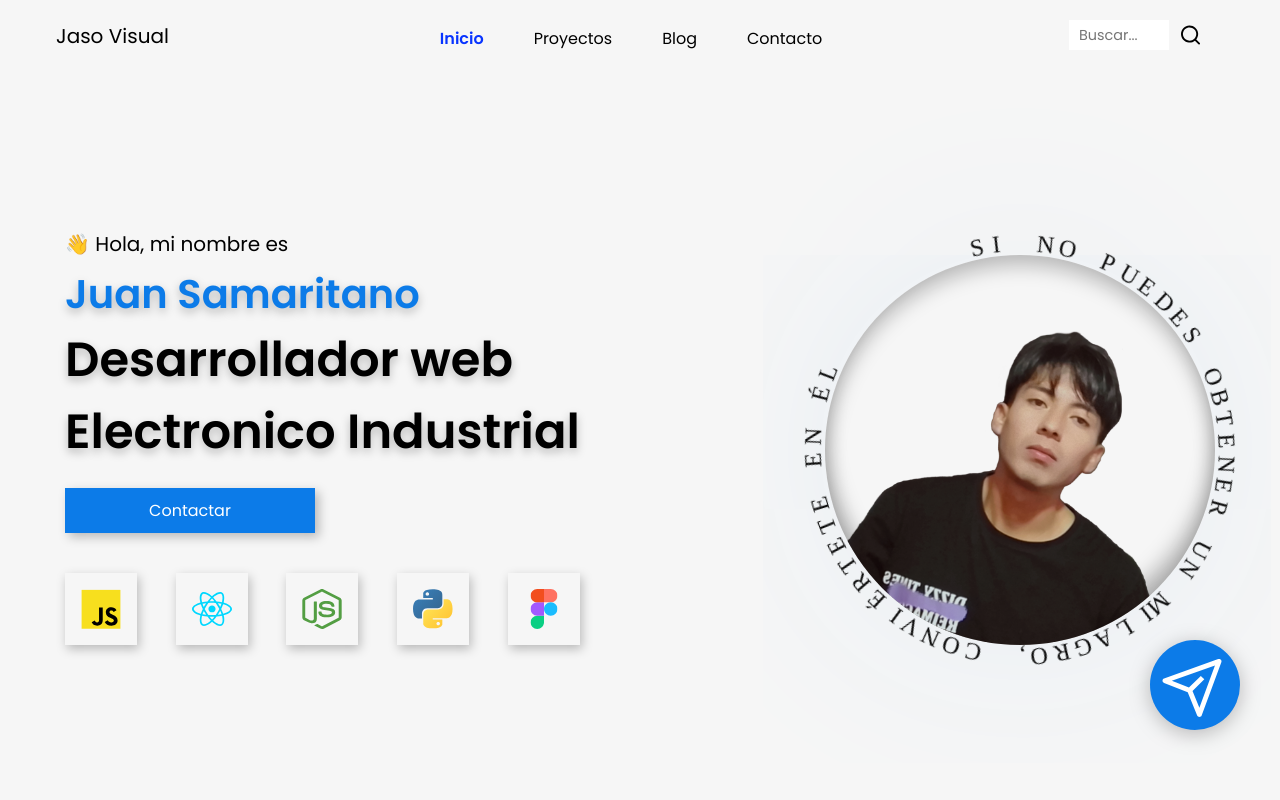
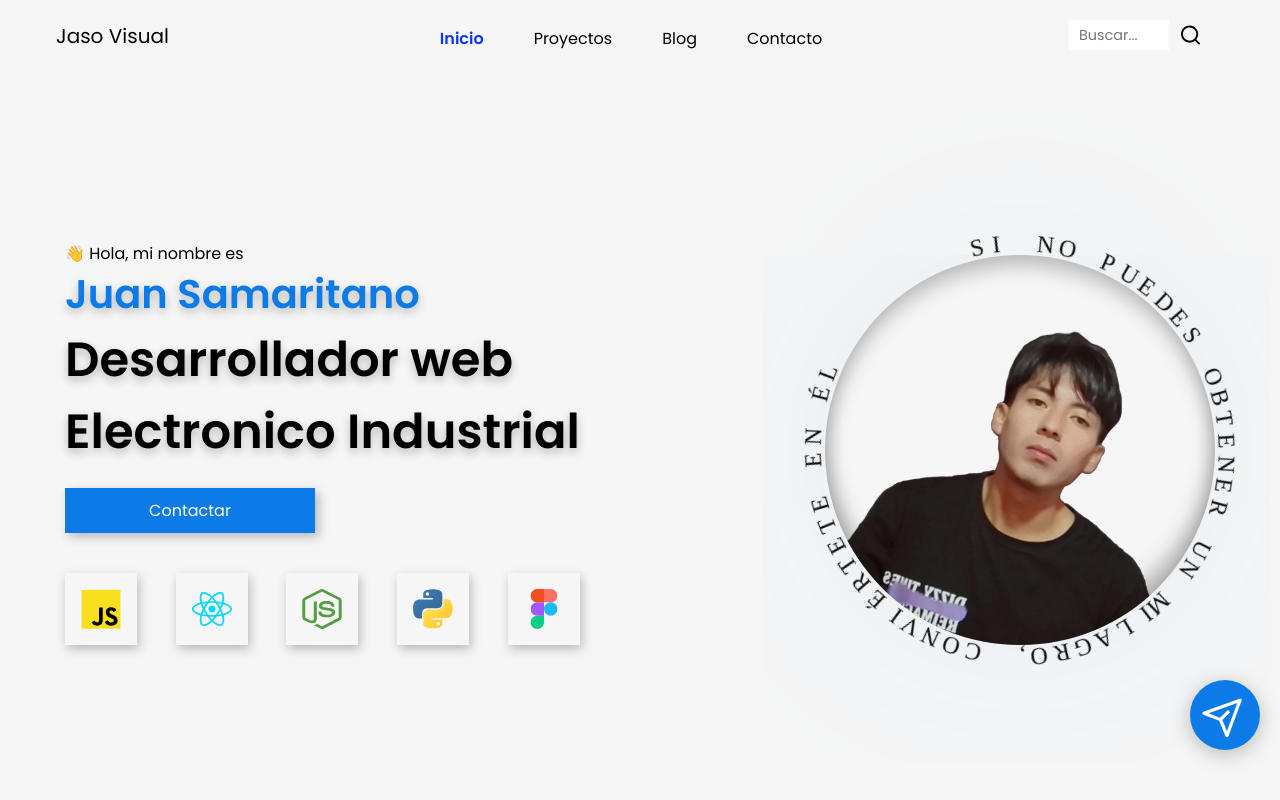
Before and after one commit to Jaso589/juansamaritano, a Next.js app: page / in a window 1280 px wide. Shown: the top 800 px of the page. Built offline with nearby package versions, Linux system fonts and the light colour scheme.

Commit message:
correcion imagen inicio

```diff
--- a/components/Layout.js
+++ b/components/Layout.js
@@ -21,8 +21,8 @@ const Layout = ({ children, title_nav }) => {
           <button className='btn_social'>
             <Image
               src={'/svg/btn_socials.svg'}
-              width={60}
-              height={60}
+              width={40}
+              height={40}
               alt='btn_socials'
             />
           </button>
@@ -30,32 +30,32 @@ const Layout = ({ children, title_nav }) => {
             <a className='social' href='https://wa.me/51974145588' target='_blank' rel="noopener noreferrer">
                 <Image
                     src={'/svg/wsp.svg'}
-                    width={50}
-                    height={50}
+                    width={40}
+                    height={40}
                     alt={'wsp'}
                 />
             </a>
             <a className='social' href='#' target='_blank' rel="noopener noreferrer">
                 <Image
                     src={'/svg/fb.svg'}
-                    width={50}
-                    height={50}
+                    width={40}
+                    height={40}
                     alt={'fb'}
                 />
             </a>
             <a className='social' href='https://www.linkedin.com/in/juan-samaritano-ol%C3%B3rtegui-5a739419b/' target='_blank' rel="noopener noreferrer">
                 <Image
                     src={'/svg/linkedin.svg'}
-                    width={50}
-                    height={50}
+                    width={40}
+                    height={40}
                     alt={'linkedin'}
                 />
             </a>
             <a className='social' href='https://github.com/Jaso589' target='_blank' rel="noopener noreferrer">
                 <Image
                     src={'/svg/github.svg'}
-                    width={50}
-                    height={50}
+                    width={40}
+                    height={40}
                     alt={'github'}
                 />
             </a>
--- a/components/Navbar.js
+++ b/components/Navbar.js
@@ -29,7 +29,7 @@ export const Navbar = () => {
   const [navbar, setNavbar] = useState(false)
 
   const changedBg = () =>{
-    console.log(window.scrollY)
+    // console.log(window.scrollY)
 
     if(window.scrollY >= 70){
       setNavbar(true)
--- a/styles/Home.module.css
+++ b/styles/Home.module.css
@@ -5,6 +5,7 @@
       display: flex;
       align-items: center;
       overflow: hidden;
+      padding-top: 100px;
   }
 .inicio .content{
       display: flex;
@@ -19,25 +20,25 @@
   }
   .blockTexts p{
       font-weight: 400;
-      font-size: 20px;
-      line-height: 40px;
+      font-size: 16px;
+      line-height: 20px;
   }
   .blockTexts h2{
       font-weight: 600;
       font-size: 24px;
-      line-height: 42px;
+      line-height: 30px;
       color: var(--blue);
       text-shadow: 0px 4px 10px rgba(0, 0, 0, 0.25);
   }
   .blockTexts h1{
       font-weight: 600;
-      font-size: 32px;
+      font-size: 28px;
       line-height: 42px;
       /* text-align: center; */
       text-shadow: 0px 4px 10px rgba(0, 0, 0, 0.25);
   }
   .contact_btn{
-      width: 250px;
+      width: 100%;
       height: 45px;
       margin-top: 20px;
       background: var(--blue);
@@ -89,8 +90,8 @@
     background: #F6F6F6;
     box-shadow: inset 0px -20px 20px rgba(0, 0, 0, 0.25), inset 0px 10px 20px rgba(0, 0, 0, 0.25);
     border-radius: 877px;
-    width: 300px;
-    height: 300px;
+    width: 250px;
+    height: 250px;
     overflow: hidden;
     display: flex;
     align-items: center;
@@ -267,6 +268,7 @@
     .inicio{
         display: flex;
         flex-direction: row;
+        padding: 0;
     }
     .inicio .animated{
         margin-top: 100px;
@@ -319,6 +321,9 @@
         width: 40px;
         height: 40px;
     }
+    .contact_btn{
+        width: 250px;
+    }
     .img_jaso{
         width: 390px;
         height: 390px;
--- a/styles/globals.css
+++ b/styles/globals.css
@@ -22,8 +22,8 @@ body{
 
 .div_btn_socials{
   position: fixed;
-  top: 80vh;
-  right: 40px;
+  top: 85vh;
+  right: 20px;
   z-index: 999;
   display: flex;
   flex-direction: column;
@@ -31,8 +31,8 @@ body{
 }
 .btn_social{
   background: var(--blue);
-  width: 90px;
-  height: 90px;
+  width: 70px;
+  height: 70px;
   border:none;
   border-radius: 50%;
   padding-top: 13px;
@@ -65,10 +65,10 @@ body{
 
 .social{
   background: var(--blue);
-  width: 90px;
-  height: 90px;
-  padding-top: 20px;
-  padding-left: 20px;
+  width: 70px;
+  height: 70px;
+  padding-top: 15px;
+  padding-left: 17px;
   border-radius: 50%;
   filter: drop-shadow(0px 4px 10px rgba(0, 0, 0, 0.25));
   margin-top: 10px;
@@ -106,8 +106,8 @@ section{
 @import url(https://fonts.googleapis.com/css?family=Special+Elite);
 .circle {
   position: absolute;
-  width: 300px;
-  height: 300px;
+  width: 250px;
+  height: 250px;
   margin: 0 auto;
   border-radius: 50%;
   background-size: cover;
@@ -125,7 +125,7 @@ section{
   left: calc(50% - 3.75px);
   display: block;
   width: 7.5px;
-  height: 175px;
+  height: 150px;
   font-family: Special Elite;
   font-size: 1.5rem;
   font-weight: 100;
```
